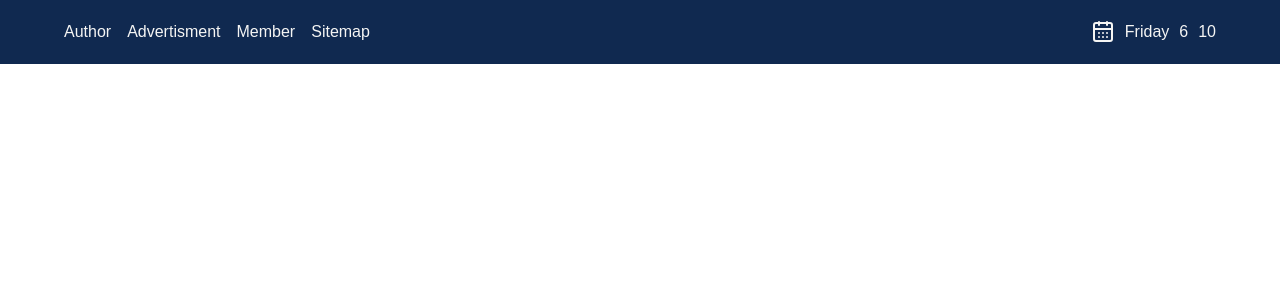
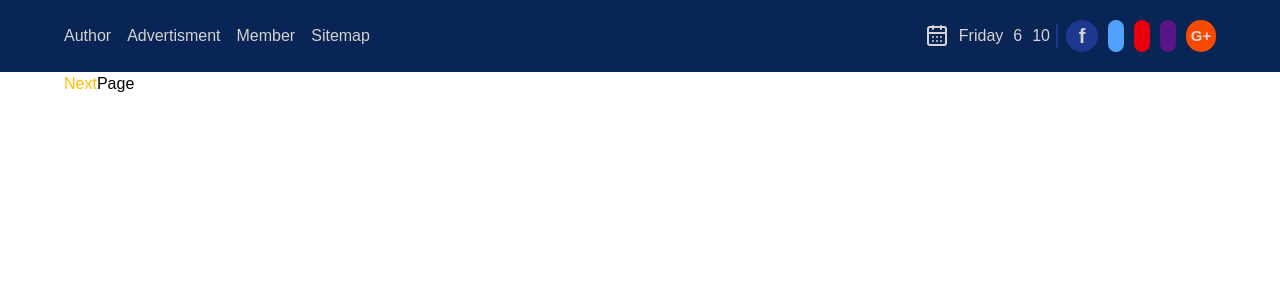
Before and after one commit to mohammadmohammadi785-crypto/React_Project_News, a React (Vite) app: page / in a window 1280 px wide. Shown: the top 300 px of the page. Built offline with nearby package versions, Linux system fonts and the light colour scheme.

Commit message:
Changes added

```diff
--- a/src/App.tsx
+++ b/src/App.tsx
@@ -1,9 +1,11 @@
 import Header from "./components/Header";
+import SecondHeader from "./components/SecondHeader";
 
 export default function App() {
   return (
     <div className="font-rubik min-h-screen bg-brand">
       <Header />
+      <SecondHeader />
     </div>
   );
 }
--- a/src/components/Header.tsx
+++ b/src/components/Header.tsx
@@ -28,20 +28,41 @@ export default function Header() {
       break;
   }
   return (
-    <div className="bg-[#102950] w-full py-5 text-stone-100">
+    <div className="bg-[#082555] w-full py-5 text-stone-300">
       <div className="w-full max-w-6xl mx-auto flex justify-between">
-        <div className="flex space-x-4">
+        <div className="flex space-x-4 justify-center items-center">
           <a href="#">Author</a>
           <a href="#">Advertisment</a>
           <a href="#">Member</a>
           <a href="#">Sitemap</a>
         </div>
         <div className="flex space-x-4 items-center">
-          <div className="flex space-x-2.5 items-center">
+          <div className="flex space-x-2.5 items-center relative after:content-[''] after:h-full after:w-0.5 after:bg-blue-900 after:absolute after:-right-2 ">
             <CalendarDaysIcon />
             <span>{day}</span>
             <span>{new Date().getMonth()}</span>
             <span>{new Date().getDate()}</span>
+          </div>
+          <div className="flex space-x-2.5">
+            <div className="flex justify-center items-center p-2 bg-blue-900  rounded-full">
+              <p className="font-bold flex justify-center items-center text-[20px] w-4 h-4">
+                f
+              </p>
+            </div>
+            <div className="flex justify-center items-center p-2 bg-blue-400  rounded-full">
+              <i className="fab fa-twitter"></i>
+            </div>
+            <div className="flex justify-center items-center p-2 bg-red-600  rounded-full">
+              <i className="fab fa-youtube"></i>
+            </div>
+            <div className="flex justify-center items-center p-2 bg-purple-900  rounded-full">
+              <i className="fab fa-instagram"></i>
+            </div>
+            <div className="flex justify-center items-center p-2  bg-orange-600  rounded-full">
+              <p className="font-bold flex justify-center items-center text-[15px] w-3.5 h-3.5">
+                G+
+              </p>
+            </div>
           </div>
         </div>
       </div>
--- /dev/null
+++ b/src/components/SecondHeader.tsx
@@ -0,0 +1,14 @@
+import React from "react";
+
+export default function SecondHeader() {
+  return (
+    <div>
+      <div className="w-full  max-w-6xl mx-auto grid grid-cols-2">
+        <div className="flex">
+          <span className="text-[#ffbe00]">Next</span>
+          <span>Page</span>
+        </div>
+      </div>
+    </div>
+  );
+}
--- a/src/index.css
+++ b/src/index.css
@@ -3,7 +3,7 @@
 @theme {
   --font-rubik: "Robik", sans-serif;
   --color-brand: "#102950";
-  --color-secondry: "ffbe00";
+  --color-secondry: "#ffbe00";
   --color-foreground: "#097bed";
   --color-light-blue: "#00bff3";
   --color-orignal-purple: "6c27b3";
```
